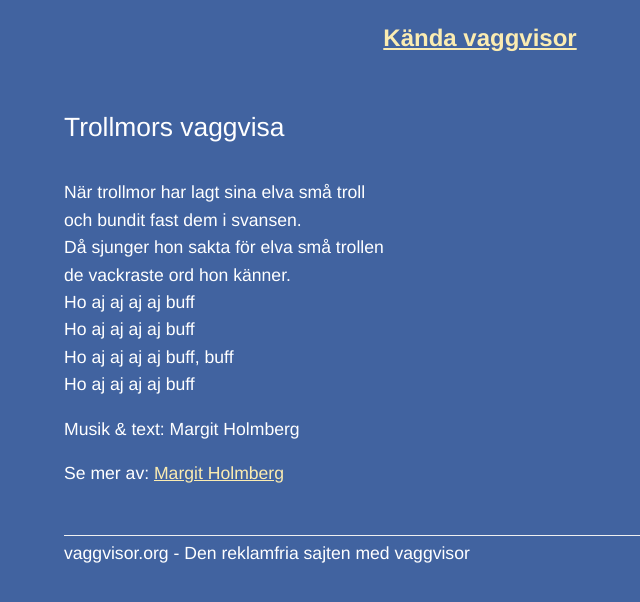
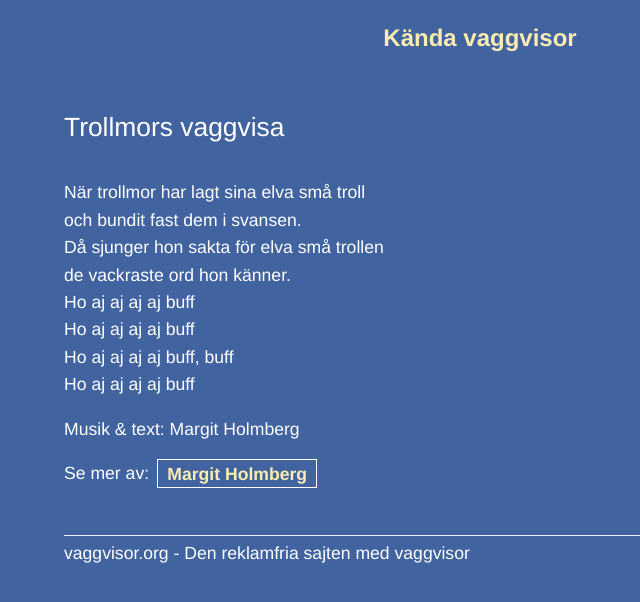
Before and after one commit to cybear/vaggvisor.org, a Jekyll site: the page built from _posts/2017-12-01-trollmors-vaggvisa.md, in a window 1280 px wide. Shown: the top 602 px of the page, without its empty margins (160-800 px from the left). Built offline with Jekyll 4.4.1, drawn with Linux system fonts in a browser that asks for light colours.

Commit message:
better links and pills

```diff
--- a/_layouts/default.html
+++ b/_layouts/default.html
@@ -14,8 +14,13 @@ body {
   color: #fff;
   background-color: #4163a0;
 }
-a { color: #fbecb1; }
+a { color: #fbecb1; font-weight: bold; text-decoration: none; }
 code { font-family: "Helvetica Neue", Helvetica, Arial, sans-serif; }
+.label {
+  border: thin solid #fff;
+  margin: 0 0.2em;
+  padding: 0.2em 0.5em;
+}
 .page-header { text-align: center; }
 .main-content :first-child { margin-top: 0; }
 @media screen and (min-width: 64em) { .main-content { max-width: 64rem; padding: 2rem 6rem 0; margin: 0 auto; font-size: 1.1rem; } }
```
